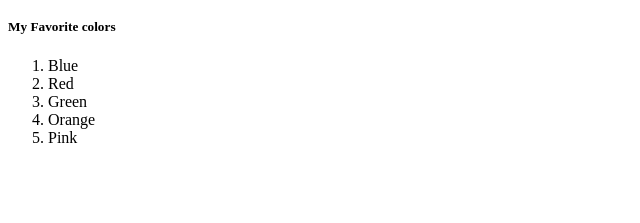
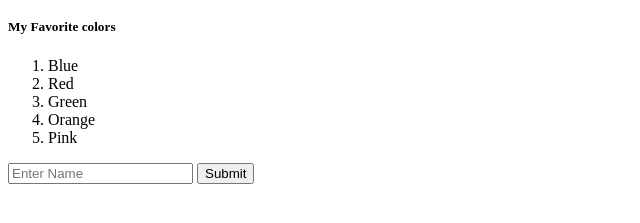
Before and after one commit to JamesBib/kekambas-125_hello_world, a plain HTML site: page index.html in a window 1280 px wide. Shown: the part 101-324 px from the top of the page, without its empty margins (0-640 px from the left). Drawn offline with Linux system fonts and the light colour scheme.

Commit message:
add form

```diff
--- a/index.html
+++ b/index.html
@@ -19,5 +19,10 @@
         <li>Pink</li>
     </ol>
 
+    <form action="">
+        <input type="text" placeholder="Enter Name" name="first">
+
+        <input type="submit" value="Submit">
+    </form>
 </body>
 </html>
```
